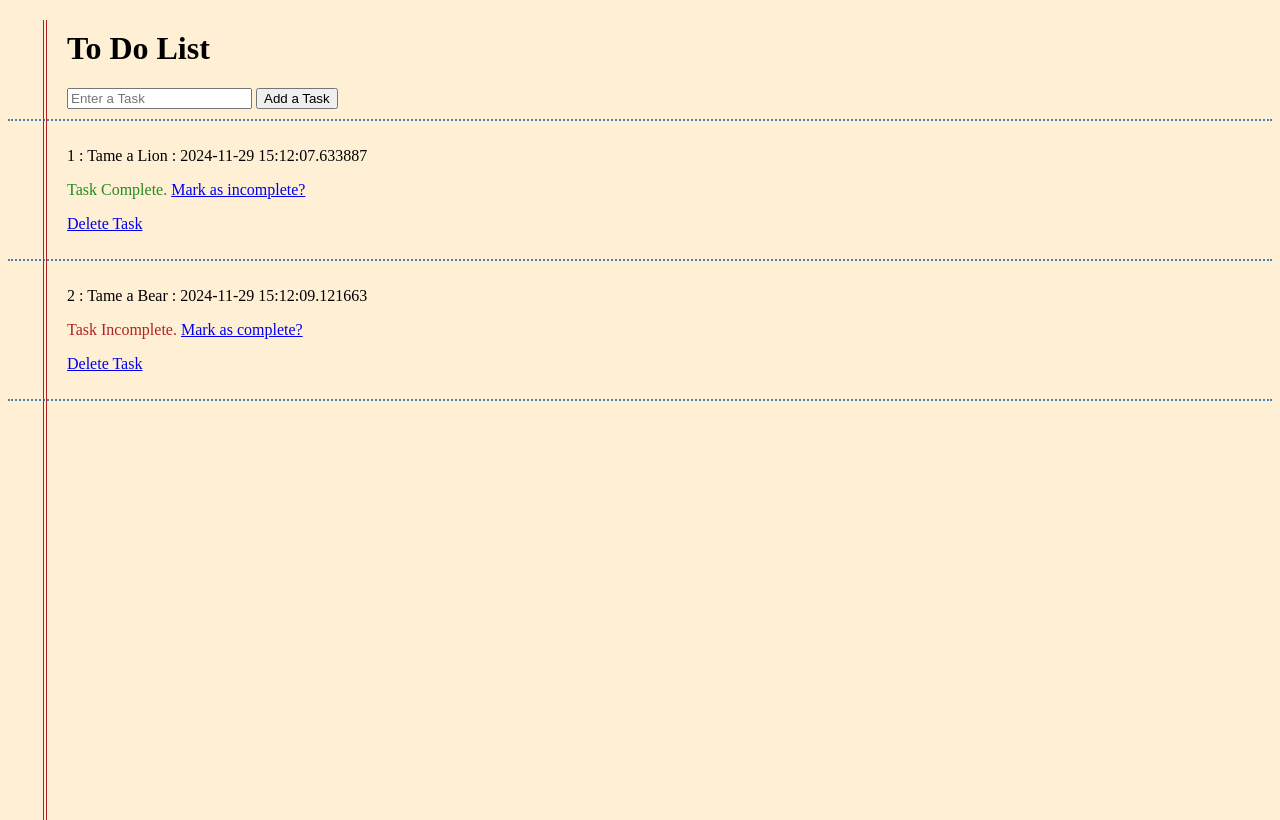
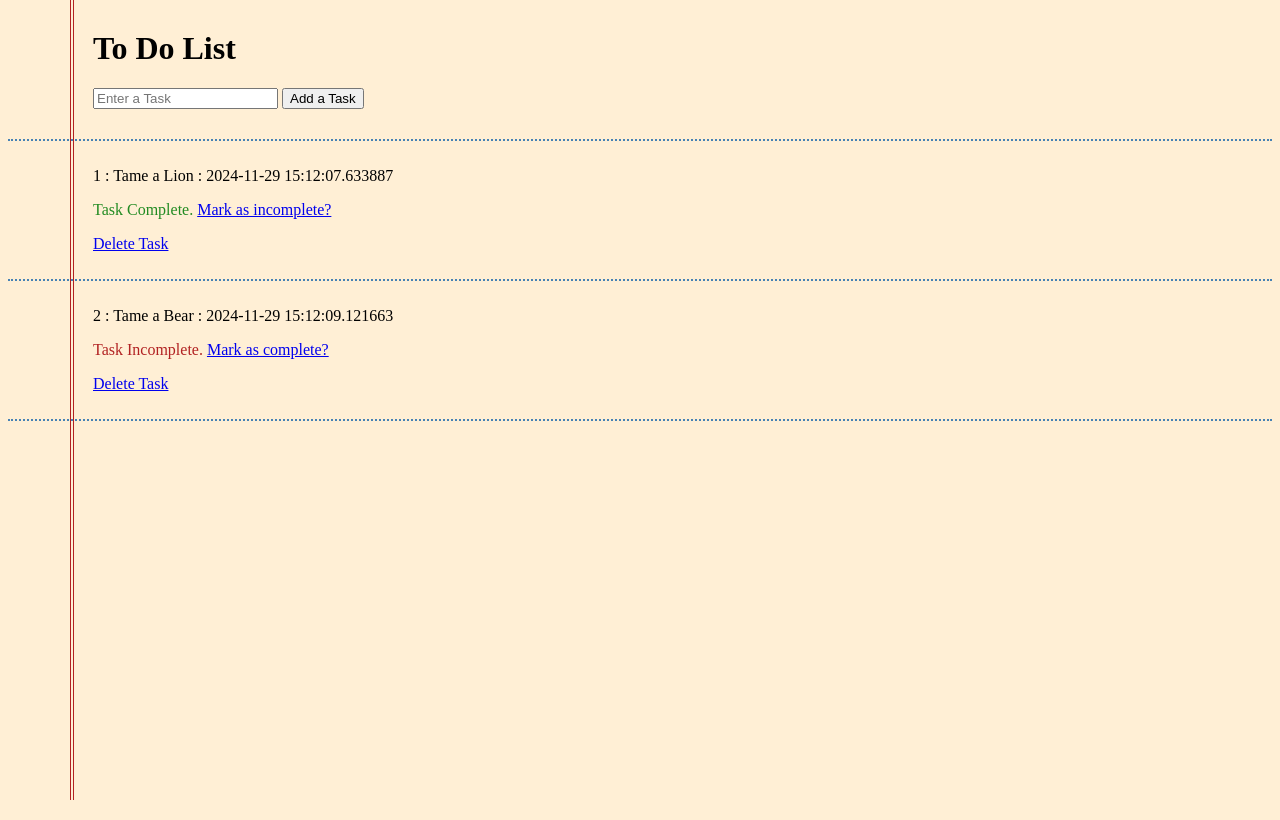
Before and after one commit to Lloyd-Murray/To-Do-App, a Flask app: page / in a window 1280 px wide. Run offline with Flask 3, Linux system fonts and the light colour scheme; data comes from the database, SQL or seed files in the repository; both versions use the stored data as it was after the commit.

Commit message:
Modified styling.

```diff
--- a/website/static/style.css
+++ b/website/static/style.css
@@ -2,31 +2,34 @@ body{
     background-color: papayawhip;
 }
 
-.verticalLines {
+.vertical_lines {
     width: 2px;
-    float: left;
-    height: 100vh;
+    height: 100%;
     margin-left: 35px;
     border-left: 1px solid firebrick;
     border-right: 1px solid firebrick;
+    position: fixed;
+    left: 35px;
+    top: 0px;
+    bottom: 0px;
 }
 
 .title {
     text-indent: 20px;
     margin-top: 20px;
     padding-top: 10px;
+    margin-left: 65px;
 }
 
 .todo {
-    border-bottom: 2px dotted steelblue;
-    text-indent: 20px;
     padding-bottom: 10px;
+    margin-left: 85px;
 }
 
 .tasks {
+    text-indent: 75px;
+    padding: 10px;
     border-bottom: 2px dotted steelblue;
-    text-indent: 20px;
-    padding: 10px;
 }
 
 .success {
--- a/website/templates/index.html
+++ b/website/templates/index.html
@@ -2,7 +2,9 @@
 
 {% block content %}
 
-<div class="verticalLines"></div>
+<div class="vertical_lines"></div>
+
+<div class="offset">
 
 <h1 class="title">To Do List</h1>
 
@@ -20,6 +22,8 @@
     </div>
 </form>
 
+<div class="tasks"></div>
+
 {% for todo in todo_list %}
     <div class="tasks">
         <p>{{ todo.id }} : {{ todo.task }} : {{ todo.date }}</p>
@@ -28,8 +32,12 @@
         {% else %}
             <p style="color: forestgreen;">Task Complete. <a href="/update/{{ todo.id }}">Mark as incomplete?</a></p>
         {% endif %}
-        <p ><a href="/delete/{{ todo.id }}">Delete Task</a></p>
+        <p><a href="/delete/{{ todo.id }}">Delete Task</a></p>
     </div>
 {% endfor %}
 
+<p>&nbsp;</p>
+
+</div>
+
 {% endblock %}
```
Also changed, not shown: instance/db.sqlite.
